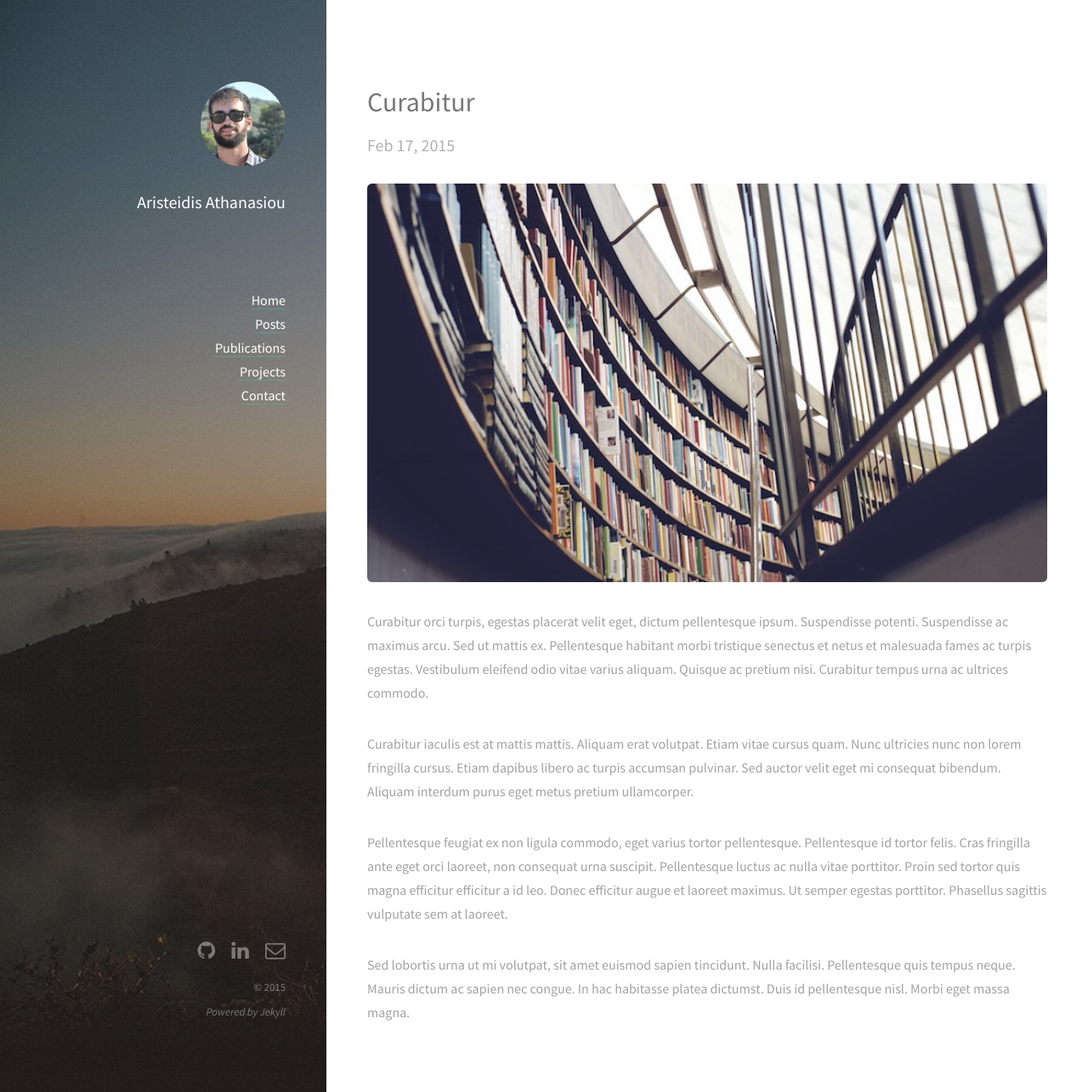
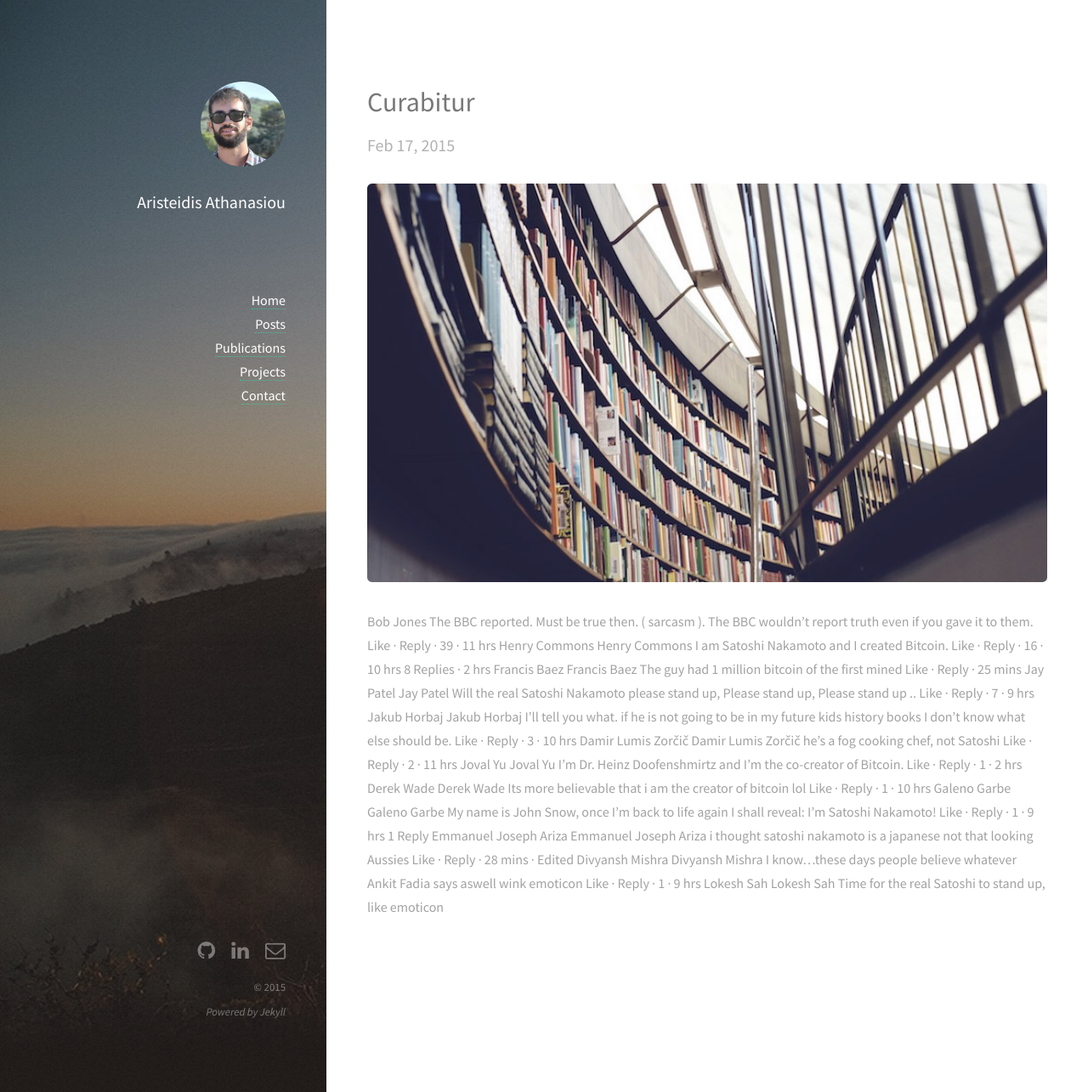
Before and after one commit to arisath/jekyll, a Jekyll site: the page built from _posts/2015-02-17-curabitur.markdown, in a window 1280 px wide and 1285 px high. Shown: the whole window at 85% size. Built offline with Jekyll 4.4.1, drawn with Linux system fonts in a browser that asks for light colours; Markdown is read by kramdown in place of the engine named in the settings.

Commit message:
Update 2015-02-17-curabitur.markdown

```diff
--- a/_posts/2015-02-17-curabitur.markdown
+++ b/_posts/2015-02-17-curabitur.markdown
@@ -1,10 +1,41 @@
 ---
 layout: post
 ---
-<img src="/images/fulls/03.jpg" class="fit image"> Curabitur orci turpis, egestas placerat velit eget, dictum pellentesque ipsum. Suspendisse potenti. Suspendisse ac maximus arcu. Sed ut mattis ex. Pellentesque habitant morbi tristique senectus et netus et malesuada fames ac turpis egestas. Vestibulum eleifend odio vitae varius aliquam. Quisque ac pretium nisi. Curabitur tempus urna ac ultrices commodo.
-
-Curabitur iaculis est at mattis mattis. Aliquam erat volutpat. Etiam vitae cursus quam. Nunc ultricies nunc non lorem fringilla cursus. Etiam dapibus libero ac turpis accumsan pulvinar. Sed auctor velit eget mi consequat bibendum. Aliquam interdum purus eget metus pretium ullamcorper.
-
-Pellentesque feugiat ex non ligula commodo, eget varius tortor pellentesque. Pellentesque id tortor felis. Cras fringilla ante eget orci laoreet, non consequat urna suscipit. Pellentesque luctus ac nulla vitae porttitor. Proin sed tortor quis magna efficitur efficitur a id leo. Donec efficitur augue et laoreet maximus. Ut semper egestas porttitor. Phasellus sagittis vulputate sem at laoreet.
-
-Sed lobortis urna ut mi volutpat, sit amet euismod sapien tincidunt. Nulla facilisi. Pellentesque quis tempus neque. Mauris dictum ac sapien nec congue. In hac habitasse platea dictumst. Duis id pellentesque nisl. Morbi eget massa magna.
+<img src="/images/fulls/03.jpg" class="fit image"> Bob Jones The BBC reported. Must be true then. ( sarcasm ). The BBC wouldn't report truth even if you gave it to them.
+Like · Reply · 39 · 11 hrs
+Henry Commons
+Henry Commons I am Satoshi Nakamoto and I created Bitcoin.
+Like · Reply · 16 · 10 hrs
+8 Replies · 2 hrs
+Francis Baez
+Francis Baez The guy had 1 million bitcoin of the first mined
+Like · Reply · 25 mins
+Jay Patel
+Jay Patel Will the real Satoshi Nakamoto please stand up,
+Please stand up,
+Please stand up ..
+Like · Reply · 7 · 9 hrs
+Jakub Horbaj
+Jakub Horbaj I'll tell you what. if he is not going to be in my future kids history books I don't know what else should be.
+Like · Reply · 3 · 10 hrs
+Damir Lumis Zorčič
+Damir Lumis Zorčič he's a fog cooking chef, not Satoshi
+Like · Reply · 2 · 11 hrs
+Joval Yu
+Joval Yu I'm Dr. Heinz Doofenshmirtz and I'm the co-creator of Bitcoin.
+Like · Reply · 1 · 2 hrs
+Derek Wade
+Derek Wade Its more believable that i am the creator of bitcoin lol
+Like · Reply · 1 · 10 hrs
+Galeno Garbe
+Galeno Garbe My name is John Snow, once I'm back to life again I shall reveal: I'm Satoshi Nakamoto!
+Like · Reply · 1 · 9 hrs
+1 Reply
+Emmanuel Joseph Ariza
+Emmanuel Joseph Ariza i thought satoshi nakamoto is a japanese not that looking Aussies
+Like · Reply · 28 mins · Edited
+Divyansh Mishra
+Divyansh Mishra I know...these days people believe whatever Ankit Fadia says aswell wink emoticon
+Like · Reply · 1 · 9 hrs
+Lokesh Sah
+Lokesh Sah Time for the real Satoshi to stand up, like emoticon
```
